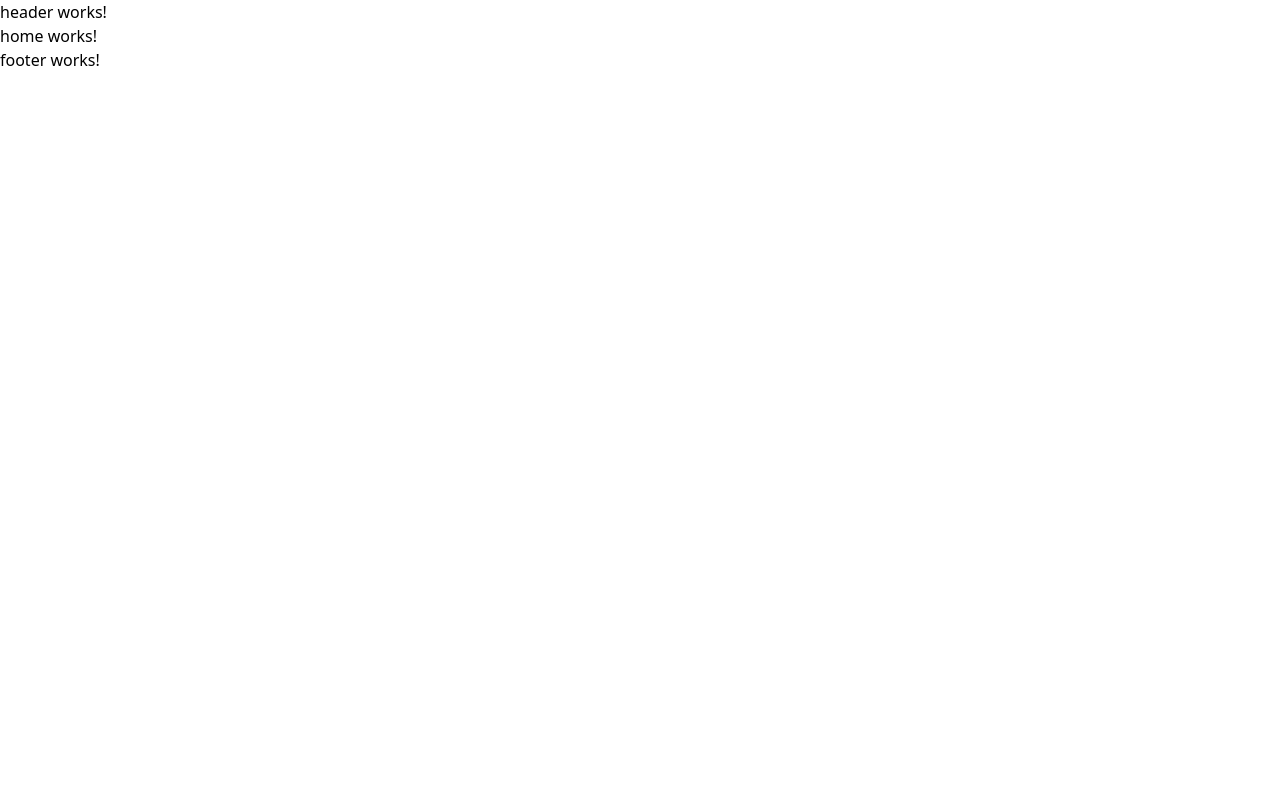
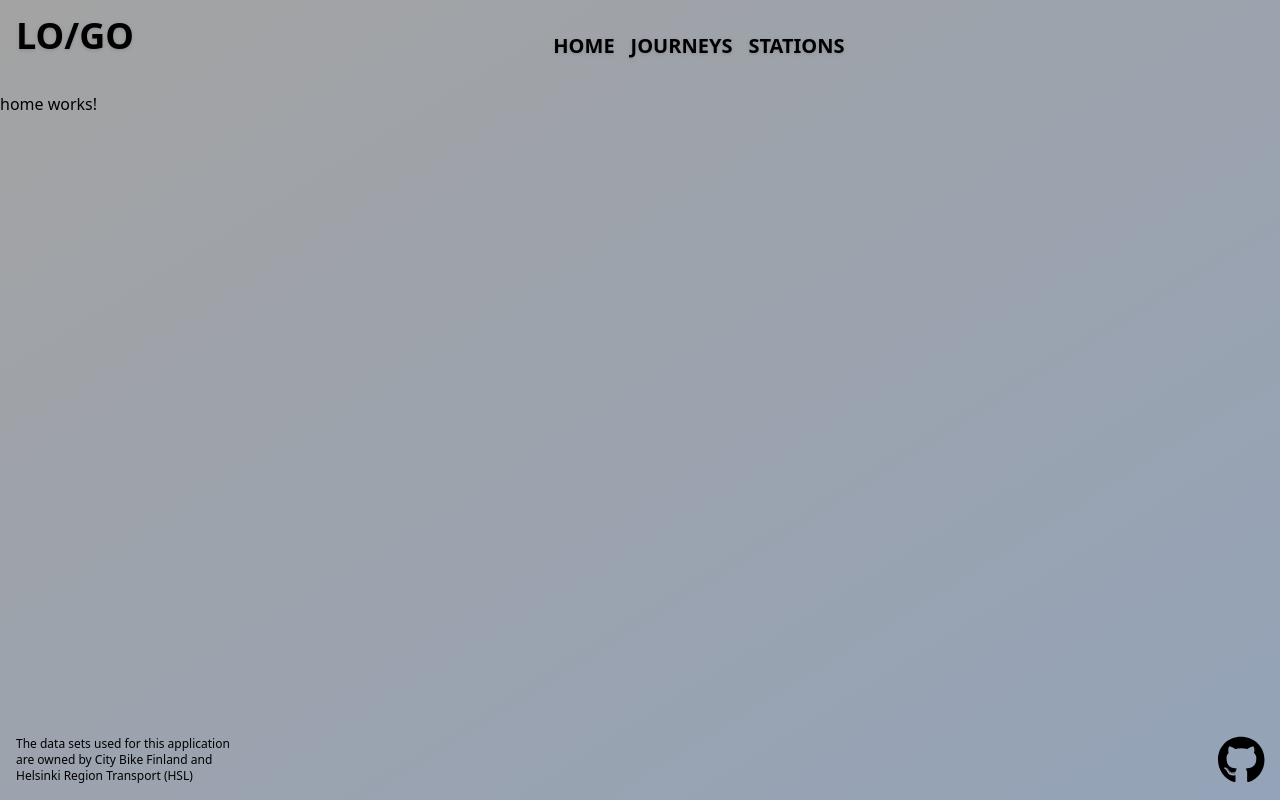
Before and after one commit to Kiiskii/BikeApp-Front, an Angular app: page /home in a window 1280 px wide. Built offline with nearby package versions, Linux system fonts and the light colour scheme.

Commit message:
Feature/header (#5)
* Make base structure of header component. Add background color to page.

* Install fontawesome

* Make base for footer component

```diff
--- a/package.json
+++ b/package.json
@@ -18,6 +18,11 @@
     "@angular/platform-browser": "^15.2.0",
     "@angular/platform-browser-dynamic": "^15.2.0",
     "@angular/router": "^15.2.0",
+    "@fortawesome/angular-fontawesome": "^0.12.1",
+    "@fortawesome/fontawesome-svg-core": "^6.2.1",
+    "@fortawesome/free-brands-svg-icons": "^6.2.1",
+    "@fortawesome/free-regular-svg-icons": "^6.2.1",
+    "@fortawesome/free-solid-svg-icons": "^6.2.1",
     "rxjs": "~7.8.0",
     "tslib": "^2.3.0",
     "zone.js": "~0.12.0"
--- a/src/app/app-routing.module.ts
+++ b/src/app/app-routing.module.ts
@@ -5,6 +5,7 @@ import { JourneysComponent } from './journeys/journeys.component';
 import { StationsComponent } from './stations/stations.component';
 
 const routes: Routes = [
+  { path: '', redirectTo: '/home', pathMatch: 'full' },
   { path: 'home', component: HomeComponent },
   { path: 'journeys', component: JourneysComponent },
   { path: 'stations', component: StationsComponent },
--- a/src/app/app.component.html
+++ b/src/app/app.component.html
@@ -1,5 +1,7 @@
-<div class="container">
-  <app-header></app-header>
-  <app-home></app-home>
+<div class="h-screen bg-gradient-to-br from-neutral-400 to-slate-400">
+  <app-header class="sticky top-0 z-50"></app-header>
+  <div class="container mx-auto">
+    <router-outlet></router-outlet>
+  </div>
   <app-footer></app-footer>
 </div>
--- a/src/app/footer/footer.component.html
+++ b/src/app/footer/footer.component.html
@@ -1 +1,15 @@
-<p>footer works!</p>
+<div class="fixed bottom-0 z-50 flex w-full flex-row justify-between p-4">
+  <div>
+    <p class="text-xs">The data sets used for this application</p>
+    <p class="text-xs">are owned by City Bike Finland and</p>
+    <p class="text-xs">Helsinki Region Transport (HSL)</p>
+  </div>
+  <div class="">
+    <a href="https://github.com/Kiiskii">
+      <fa-icon
+        class="text-5xl hover:text-slate-100"
+        [icon]="faGithub"
+      ></fa-icon>
+    </a>
+  </div>
+</div>
--- a/src/app/footer/footer.component.ts
+++ b/src/app/footer/footer.component.ts
@@ -1,10 +1,11 @@
 import { Component } from '@angular/core';
+import { faGithub } from '@fortawesome/free-brands-svg-icons';
 
 @Component({
   selector: 'app-footer',
   templateUrl: './footer.component.html',
-  styleUrls: ['./footer.component.css']
+  styleUrls: ['./footer.component.css'],
 })
 export class FooterComponent {
-
+  faGithub = faGithub;
 }
--- a/src/app/header/header.component.html
+++ b/src/app/header/header.component.html
@@ -1 +1,17 @@
-<p>header works!</p>
+<div class="flex flex-row p-4">
+  <h1
+    class="float-left text-2xl font-bold uppercase text-black drop-shadow md:text-4xl"
+  >
+    LO/GO
+  </h1>
+
+  <div
+    class="flex w-full flex-row justify-center p-4 text-2xl font-bold uppercase text-black drop-shadow md:text-4xl"
+  >
+    <div class="flex flex-row gap-4 text-xl">
+      <a routerLink="/home"><h1 class="">Home</h1></a>
+      <a routerLink="/journeys"><h1>Journeys</h1> </a>
+      <a routerLink="/stations"><h1>Stations</h1> </a>
+    </div>
+  </div>
+</div>
```
Also changed, not shown: src/app/app.module.ts (+15 -2 lines), 1 other file (tests, documents, lock files or other folders).
